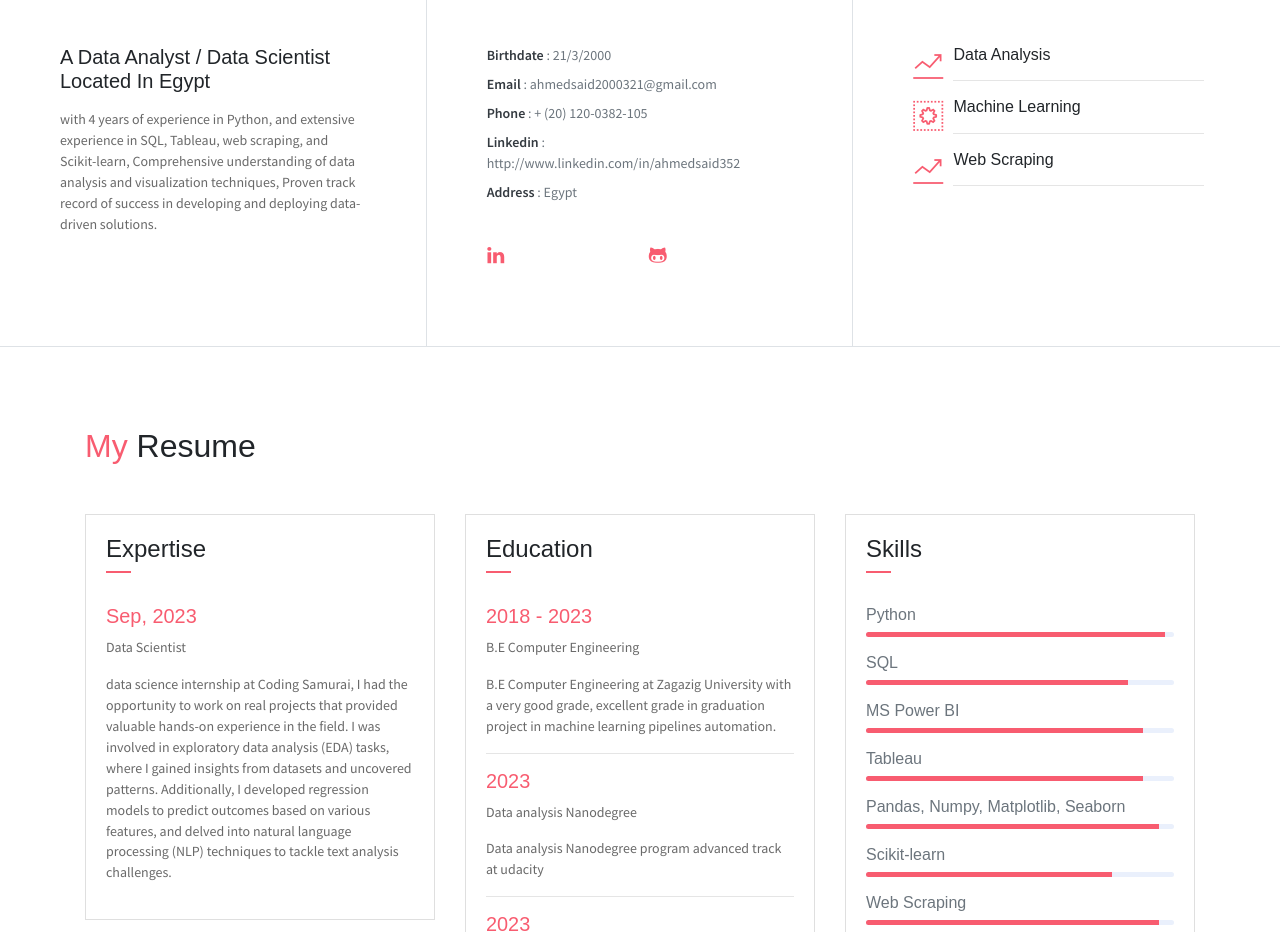
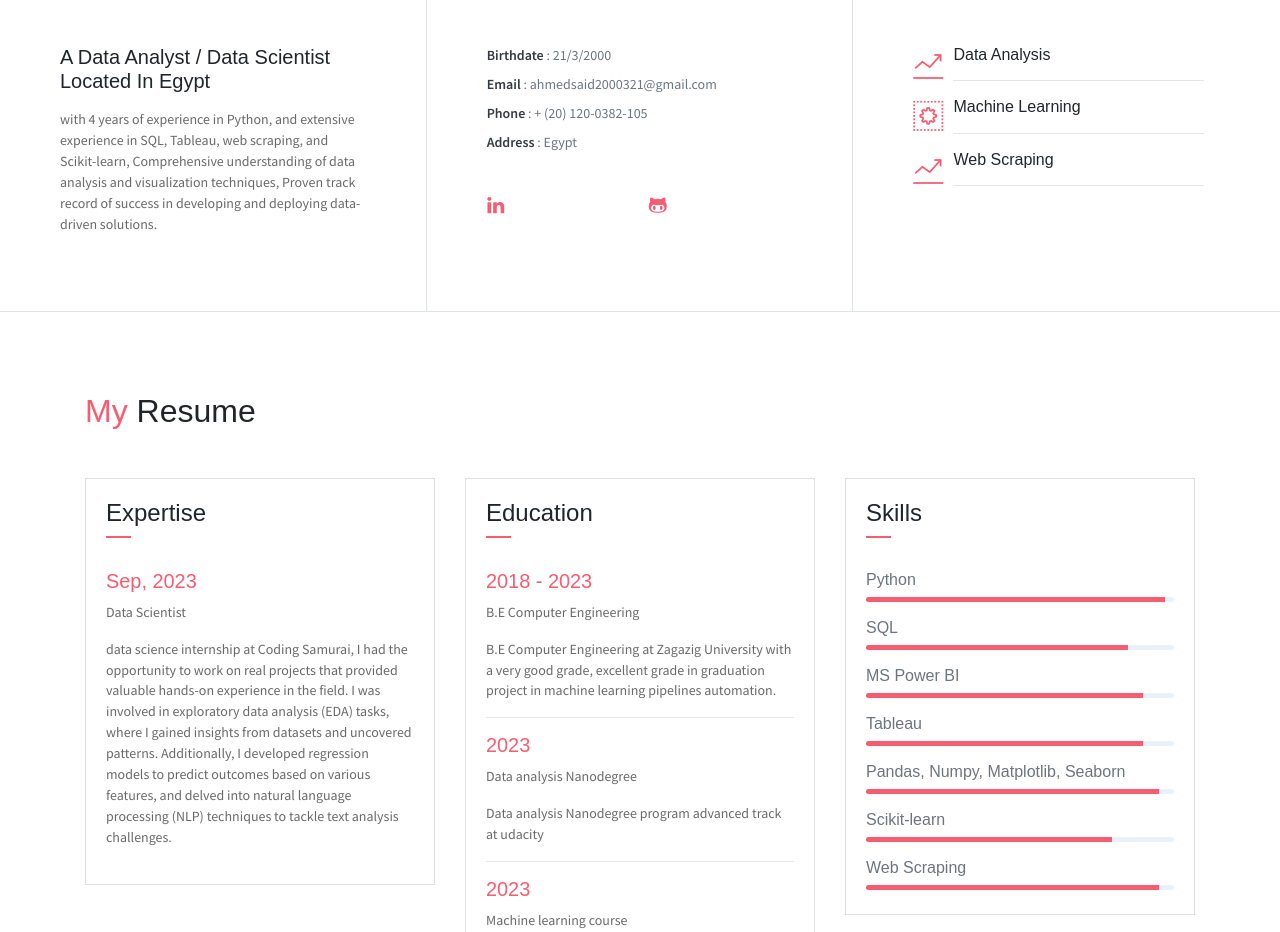
Before and after one commit to ahmedsaid352/5g-MCQ.github.io, a plain HTML site: page index.html in a window 1280 px wide. Shown: the part 823-1755 px from the top of the page. Drawn offline with Linux system fonts and the light colour scheme; some packages are replaced by stand-ins of ours.

Commit message:
delete useless element

```diff
--- a/index.html
+++ b/index.html
@@ -94,7 +94,6 @@
                     <li><span>Birthdate</span> : 21/3/2000</li>
                     <li><span>Email</span> : ahmedsaid2000321@gmail.com</li>
                     <li><span>Phone</span> : + (20) 120-0382-105</li>
-                    <li><span>Linkedin</span> : http://www.linkedin.com/in/ahmedsaid352 </li>
                     <li><span>Address</span> :  Egypt</li>
                 </ul>
                 <ul class="social-icons pt-3">
```
